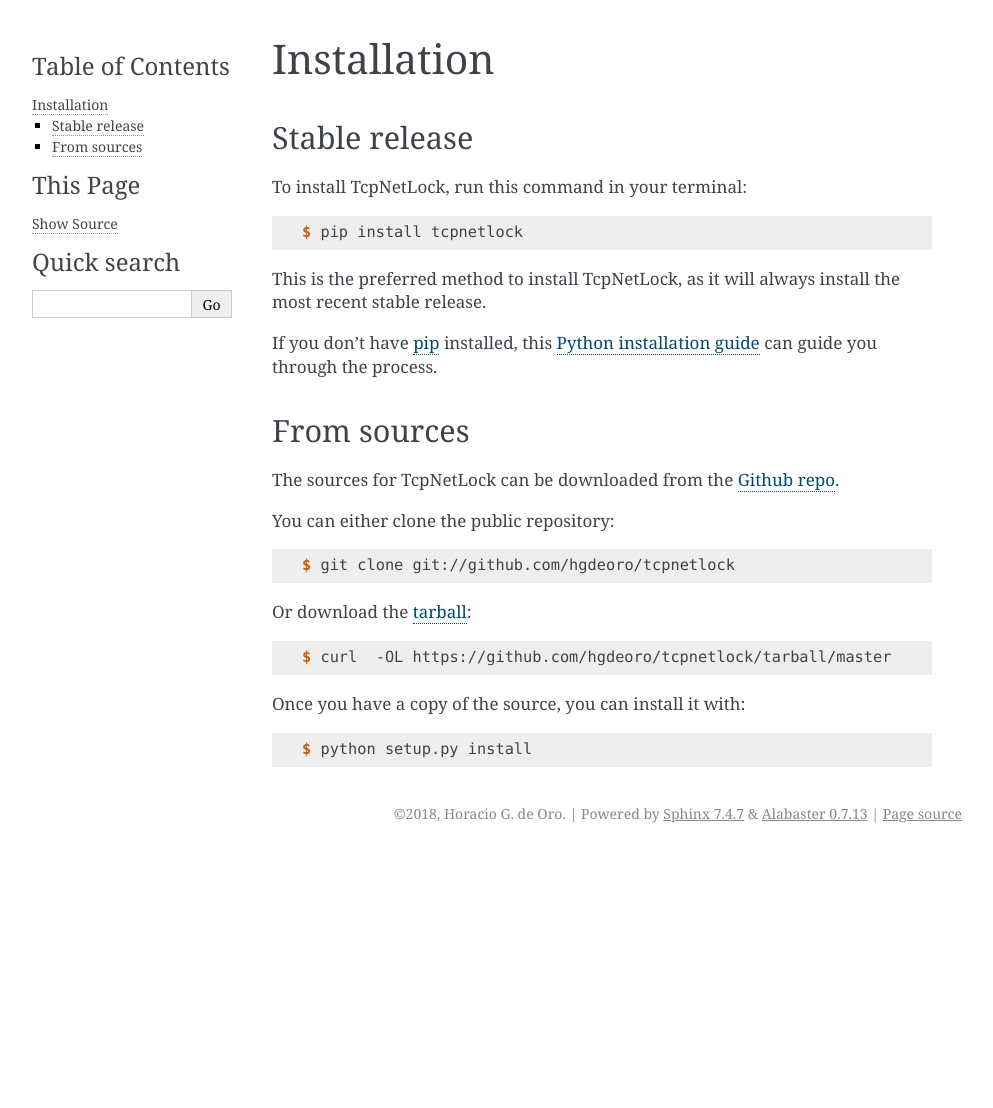
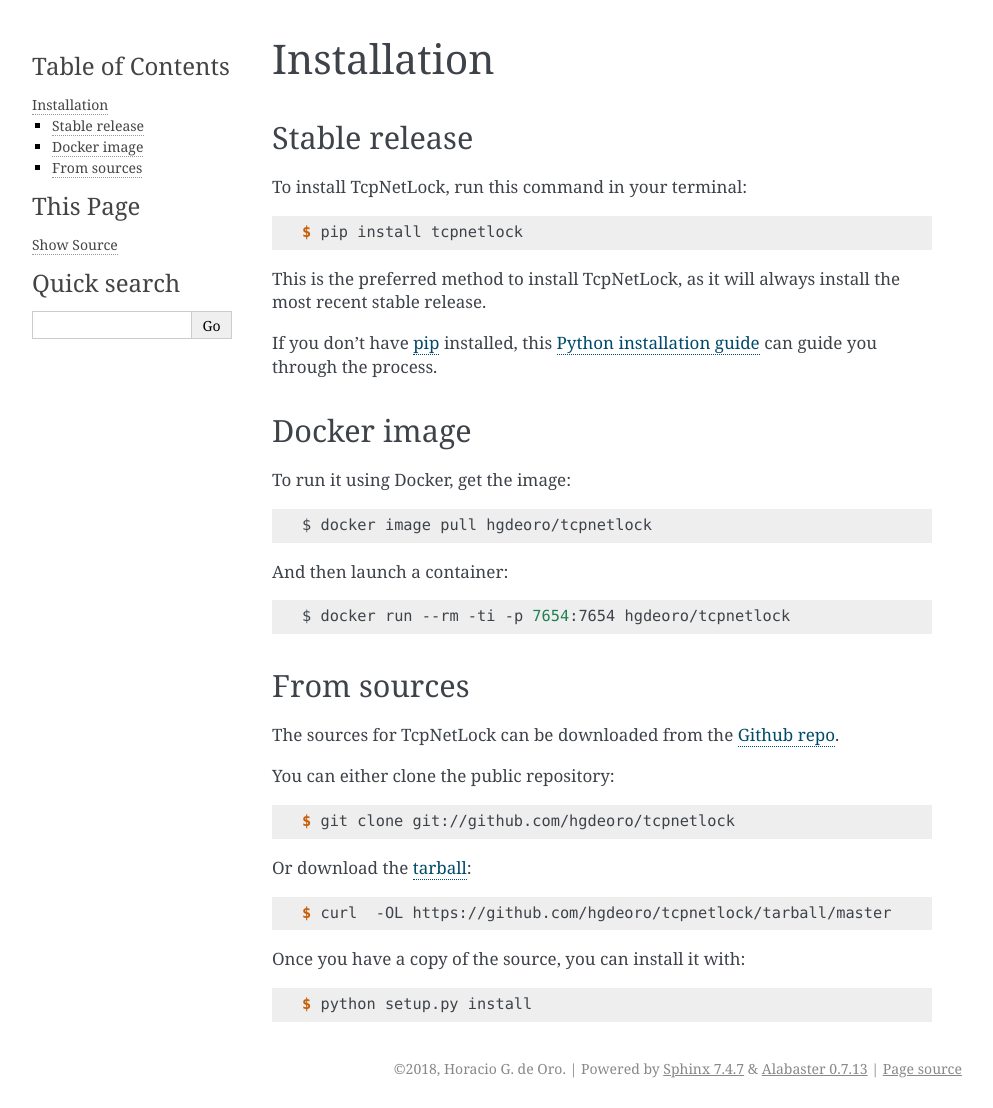
Before and after one commit to hgdeoro/tcpnetlock, a Sphinx documentation site: the page built from docs/installation.rst, in a window 1280 px wide. Shown: the whole page, without its empty margins (148-1141 px from the left). Built offline with Sphinx 7.4.7, drawn with Linux system fonts in a browser that asks for light colours; pages that are not in the unit, such as notebooks, are missing from menus; before the commit the page ends 900 px from its top, so only the background shows below that.

Commit message:
Update docs and default port

```diff
--- a/CONTRIBUTING.rst
+++ b/CONTRIBUTING.rst
@@ -111,7 +111,7 @@
 
 To run a subset of tests::
 
-$ py.test tests.test_tcpnetlock
+    $ py.test tests
 
 
 Deploying
--- a/docs/installation.rst
+++ b/docs/installation.rst
@@ -21,6 +21,19 @@
 
 .. _pip: https://pip.pypa.io
 .. _Python installation guide: http://docs.python-guide.org/en/latest/starting/installation/
+
+
+Docker image
+------------
+
+To run it using Docker, get the image::
+
+    $ docker image pull hgdeoro/tcpnetlock
+
+
+And then launch a container::
+
+    $ docker run --rm -ti -p 7654:7654 hgdeoro/tcpnetlock
 
 
 From sources
```
Also changed, not shown: README.rst (+6 -1 lines), 5 other files.
